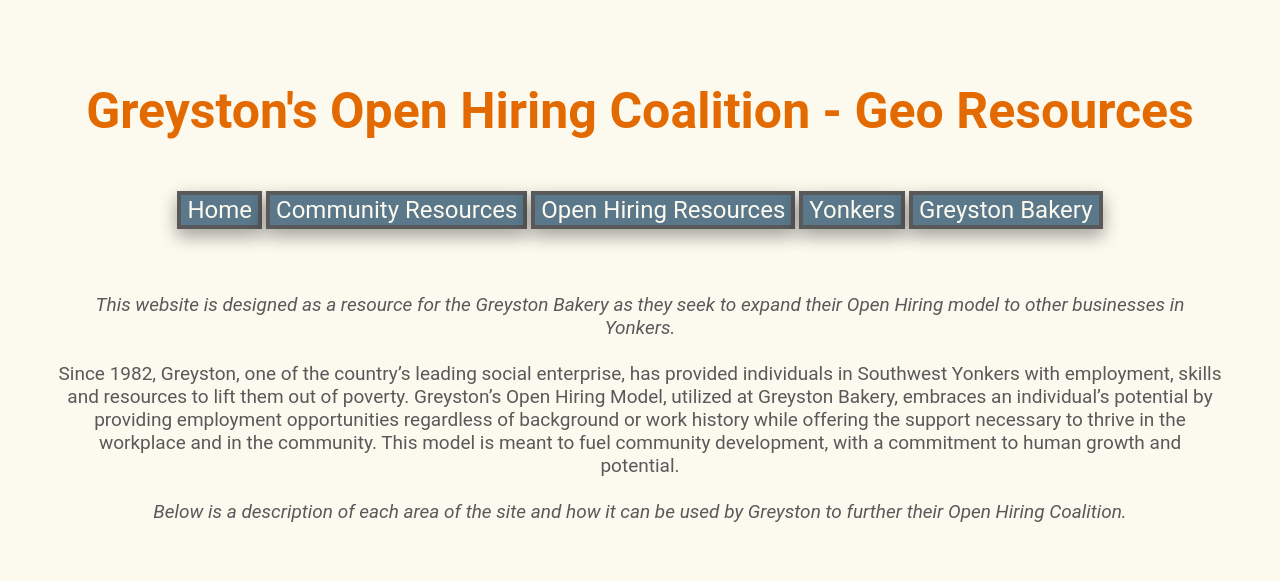
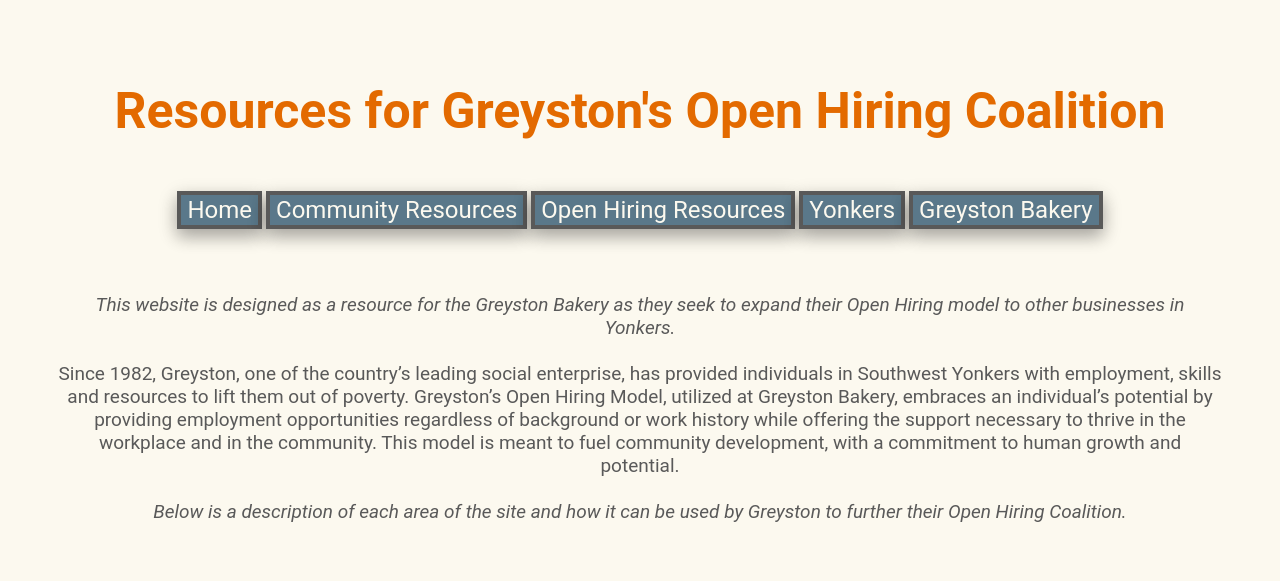
Before and after one commit to loehk550/loehk550.github.io, a plain HTML site: page 2016/AdvancedGIS/home104.html in a window 1280 px wide. Shown: the top 581 px of the page. Drawn offline with Linux system fonts and the light colour scheme.

Commit message:
Update home104.html

```diff
--- a/2016/AdvancedGIS/home104.html
+++ b/2016/AdvancedGIS/home104.html
@@ -10,14 +10,9 @@
 
       </style>
 
-    <!--
-    Load CartoDB's code so we can pull in our CartoDB maps.
-    Blue Color:  color:#5a788a ;
-    Greyston logo address: http://s3-media2.fl.yelpcdn.com/bphoto/NNoDgzm1_OMUuP9oKYz1aw/o.jpg
-    pic link: https://s-media-cache-ak0.pinimg.com/236x/76/90/9f/76909f693003d788acdbdc2986943ddc.jpg
-    -->
 
-         <h1 style = "font-family: 'Roboto', sans-serif; color: #e36a00; font-size: 50px; text-align: center;"><center><strong>Greyston's Open Hiring Coalition - Geo Resources</strong></center></h1>
+
+         <h1 style = "font-family: 'Roboto', sans-serif; color: #e36a00; font-size: 50px; text-align: center;"><center><strong>Resources for Greyston's Open Hiring Coalition</strong></center></h1>
       <br />
       <button type="button5" onclick="window.location.href= 'https://loehk550.github.io/2016/AdvancedGIS/home104.html'">Home</button>
       <button type="button5" onclick="window.location.href= 'http://loehk550.github.io/2016/AdvancedGIS/commre104.html'">Community Resources</button>
```
